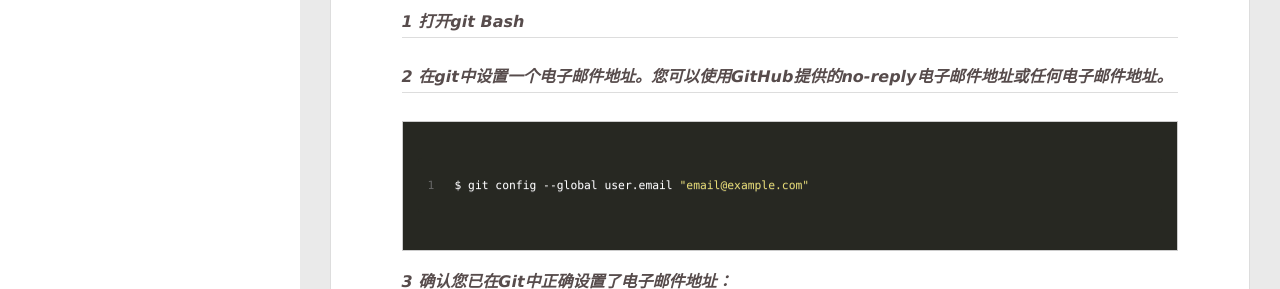
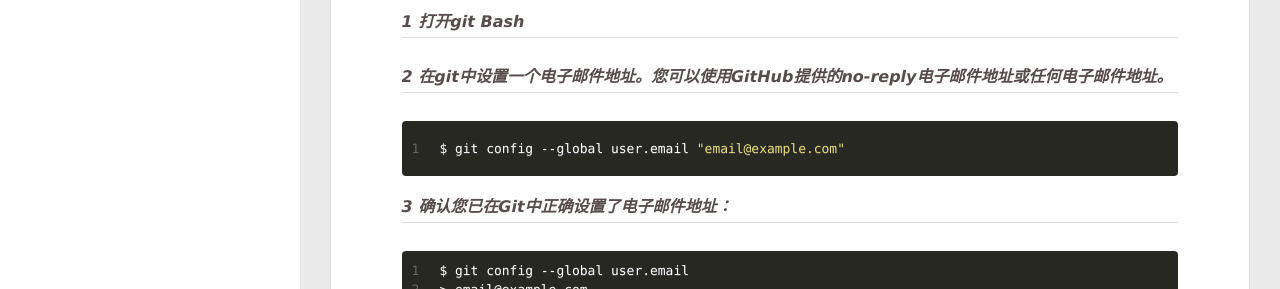
Before and after one commit to Juneday-mpc/Juneday-mpc, a plain HTML site: page 2019/09/04/说明/index.html in a window 1280 px wide. Shown: the part 511-800 px from the top of the page. Drawn offline with Linux system fonts and the light colour scheme.

Commit message:
Site updated: 2022-07-13 21:51:21

```diff
--- a/2019/09/04/说明/index.html
+++ b/2019/09/04/说明/index.html
@@ -16,7 +16,7 @@
 <meta property="og:description" content="个人建立Blog的说明由于学习中的诸多问题解决后忘记解决方法，仍需从头开始，苦恼不已。有同学建议建立个人Blog，将学习中所遇问题的解决方法置于Blog之上，下次遇到相同问题就方便许多，遂建Blog。  感谢下列网站作者的分享 博客建立方法： https:&#x2F;&#x2F;samzhengzb.github.io 注意：使用hexo deploy命令将本地Blog同步到github上出错时，需要注意在本机git">
 <meta property="og:locale" content="en_US">
 <meta property="article:published_time" content="2019-09-04T10:38:14.000Z">
-<meta property="article:modified_time" content="2022-07-13T13:44:49.879Z">
+<meta property="article:modified_time" content="2022-07-13T13:50:37.198Z">
 <meta property="article:author" content="Juneday-mpc">
 <meta name="twitter:card" content="summary">
 
@@ -167,14 +167,12 @@
 <h5 id="感谢下列网站作者的分享"><a href="#感谢下列网站作者的分享" class="headerlink" title="感谢下列网站作者的分享"></a>感谢下列网站作者的分享</h5><hr>
 <p>博客建立方法： <a target="_blank" rel="noopener" href="https://samzhengzb.github.io/">https://samzhengzb.github.io</a></p>
 <p>注意：使用<code>hexo deploy</code>命令将本地Blog同步到github上出错时，需要注意在本机git上要有你github账号的邮箱。<br>      方法参考GitHub帮助： <a target="_blank" rel="noopener" href="https://help.github.com/en/articles/set-up-git">https://help.github.com/en/articles/set-up-git</a></p>
-<h6 id="1-打开git-Bash"><a href="#1-打开git-Bash" class="headerlink" title="1    打开git Bash"></a>1    打开git Bash</h6><h6 id="2-在git中设置一个电子邮件地址。您可以使用GitHub提供的no-reply电子邮件地址或任何电子邮件地址。"><a href="#2-在git中设置一个电子邮件地址。您可以使用GitHub提供的no-reply电子邮件地址或任何电子邮件地址。" class="headerlink" title="2    在git中设置一个电子邮件地址。您可以使用GitHub提供的no-reply电子邮件地址或任何电子邮件地址。"></a>2    在git中设置一个电子邮件地址。您可以使用GitHub提供的no-reply电子邮件地址或任何电子邮件地址。</h6><pre><code>        <figure class="highlight bash"><table><tr><td class="gutter"><pre><span class="line">1</span><br></pre></td><td class="code"><pre><span class="line">$ git config --global user.email <span class="string">&quot;email@example.com&quot;</span> </span><br></pre></td></tr></table></figure>
-</code></pre>
-<h6 id="3-确认您已在Git中正确设置了电子邮件地址："><a href="#3-确认您已在Git中正确设置了电子邮件地址：" class="headerlink" title="3    确认您已在Git中正确设置了电子邮件地址："></a>3    确认您已在Git中正确设置了电子邮件地址：</h6><pre><code>        <figure class="highlight bash"><table><tr><td class="gutter"><pre><span class="line">1</span><br><span class="line">2</span><br></pre></td><td class="code"><pre><span class="line">$ git config --global user.email</span><br><span class="line">       &gt; email@example.com</span><br></pre></td></tr></table></figure>
+<h6 id="1-打开git-Bash"><a href="#1-打开git-Bash" class="headerlink" title="1    打开git Bash"></a>1    打开git Bash</h6><h6 id="2-在git中设置一个电子邮件地址。您可以使用GitHub提供的no-reply电子邮件地址或任何电子邮件地址。"><a href="#2-在git中设置一个电子邮件地址。您可以使用GitHub提供的no-reply电子邮件地址或任何电子邮件地址。" class="headerlink" title="2    在git中设置一个电子邮件地址。您可以使用GitHub提供的no-reply电子邮件地址或任何电子邮件地址。"></a>2    在git中设置一个电子邮件地址。您可以使用GitHub提供的no-reply电子邮件地址或任何电子邮件地址。</h6><figure class="highlight bash"><table><tr><td class="gutter"><pre><span class="line">1</span><br></pre></td><td class="code"><pre><span class="line">$ git config --global user.email <span class="string">&quot;email@example.com&quot;</span> </span><br></pre></td></tr></table></figure>
+
+<h6 id="3-确认您已在Git中正确设置了电子邮件地址："><a href="#3-确认您已在Git中正确设置了电子邮件地址：" class="headerlink" title="3    确认您已在Git中正确设置了电子邮件地址："></a>3    确认您已在Git中正确设置了电子邮件地址：</h6><figure class="highlight bash"><table><tr><td class="gutter"><pre><span class="line">1</span><br><span class="line">2</span><br></pre></td><td class="code"><pre><span class="line">$ git config --global user.email</span><br><span class="line">&gt; email@example.com</span><br></pre></td></tr></table></figure>
 
 
 
-
-</code></pre>
 
 
 
```
Also changed, not shown: index.html (+3 -5 lines).
